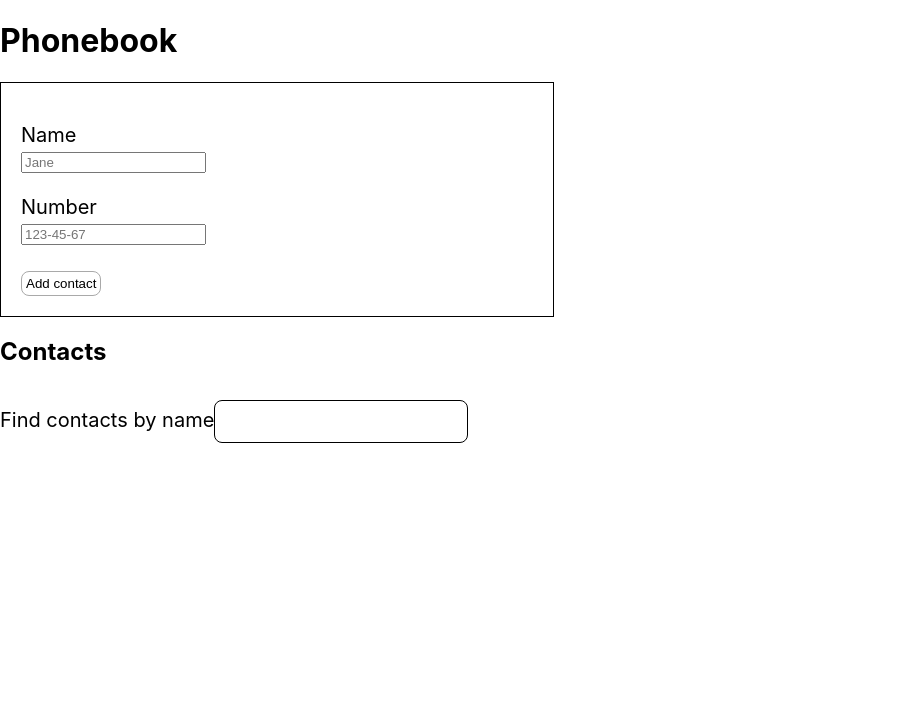
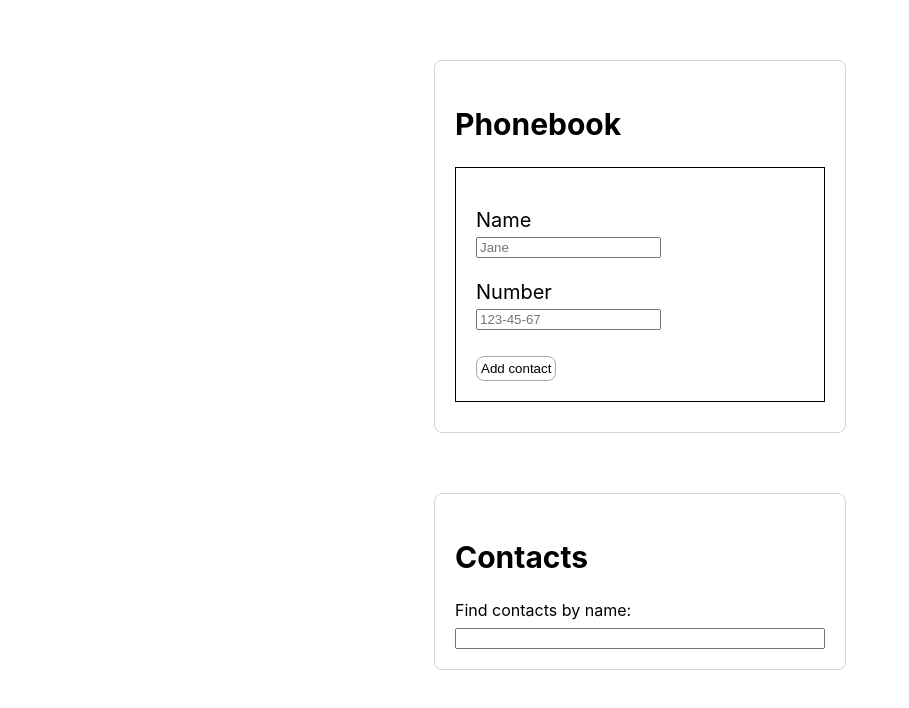
Before and after one commit to NataDent/goit-react-hw-02-phonebook, a React (Create React App) app: page / in a window 1280 px wide. Shown: the top 708 px of the page, without its empty margins (0-909 px from the left). Built offline with nearby package versions, Linux system fonts and the light colour scheme.

Commit message:
Section is completed

```diff
--- a/src/components/App.jsx
+++ b/src/components/App.jsx
@@ -3,6 +3,7 @@ import { nanoid } from 'nanoid';
 
 import { ContactForm } from './ContactForm/ContactForm';
 import { Filter } from './Filter/Filter';
+import { Section } from './Section/Section';
 
 export class App extends Component {
   state = {
@@ -41,11 +42,13 @@ export class App extends Component {
   render() {
     return (
       <div>
-        <h1>Phonebook</h1>
-        <ContactForm />
+        <Section title="Phonebook">
+          <ContactForm />
+        </Section>
+        <Section title="Contacts">
+          <Filter />
+        </Section>
 
-        <h2>Contacts</h2>
-        <Filter />
         {/* <ContactList todo /> */}
       </div>
     );
--- a/src/components/ContactForm/ContactForm.styled.jsx
+++ b/src/components/ContactForm/ContactForm.styled.jsx
@@ -3,11 +3,11 @@ import { Form, ErrorMessage } from 'formik';
 
 export const FormWrapper = styled.div`
   display: flex;
-  justify-content: flex-start;
+  /* justify-content: flex-start; */
   align-items: center;
 
   height: auto;
-  width: 40%;
+  width: auto;
   margin-bottom: 10px;
   padding: 20px;
   border: 1px solid black;
@@ -43,5 +43,6 @@ export const AddButton = styled.button`
     box-shadow: rgba(100, 100, 111, 0.2) 0px 7px 29px 0px;
     transform: scale(1.05);
     background-color: lightblue;
+    border-color: skyblue;
   }
 `;
--- a/src/components/Filter/Filter.jsx
+++ b/src/components/Filter/Filter.jsx
@@ -1,19 +1,10 @@
-import { Label } from 'components/ContactForm/ContactForm.styled';
-import { SearchInput, SearchWrapper } from './Filter.styled';
-
-import PropTypes from 'prop-types';
+import { FilterForm } from './Filter.styled';
 
 export const Filter = ({ onChange }) => {
   return (
-    <SearchWrapper>
-      <Label>
-        Find contacts by name
-        <SearchInput onChange={onChange} />
-      </Label>
-    </SearchWrapper>
+    <FilterForm>
+      <label>Find contacts by name:</label>
+      <input type="text" name="find" onChange={e => onChange(e.target.value)} />
+    </FilterForm>
   );
 };
-
-Filter.propTypes = {
-  onChange: PropTypes.string.isRequired,
-};
--- a/src/components/Filter/Filter.styled.jsx
+++ b/src/components/Filter/Filter.styled.jsx
@@ -1,20 +1,9 @@
 import styled from 'styled-components';
 
-export const SearchWrapper = styled.div`
+export const FilterForm = styled.form`
   display: flex;
   flex-direction: column;
-  justify-content: flex-start;
-  margin-top: 20px;
-  gap: 8 px;
+  width: 100%;
+  gap: 8px;
+  margin-top: 21px;
 `;
-
-export const SearchInput = styled.input`
-  margin-top: 10px;
-  padding: 10px;
-  font-size: 18px;
-  color: #000;
-  outline: none;
-  border: 1px solid black;
-  border-radius: 8px;
-  background-color: #fff;
-`;
--- /dev/null
+++ b/src/components/Section/Section.jsx
@@ -0,0 +1,10 @@
+import { SectionTitle, SectionWrapper } from './Section.styled';
+
+export const Section = ({ title, children }) => {
+  return (
+    <SectionWrapper>
+      <SectionTitle>{title}</SectionTitle>
+      {children}
+    </SectionWrapper>
+  );
+};
--- /dev/null
+++ b/src/components/Section/Section.styled.jsx
@@ -0,0 +1,15 @@
+import styled from 'styled-components';
+
+export const SectionWrapper = styled.section`
+  max-width: 370px;
+  margin: 0 auto;
+  margin-top: 60px;
+  border: 1px solid lightgrey;
+  border-radius: 8px;
+  padding: 20px;
+`;
+
+export const SectionTitle = styled.h2`
+  font-size: 30px;
+  font-weight: 700;
+`;
```
